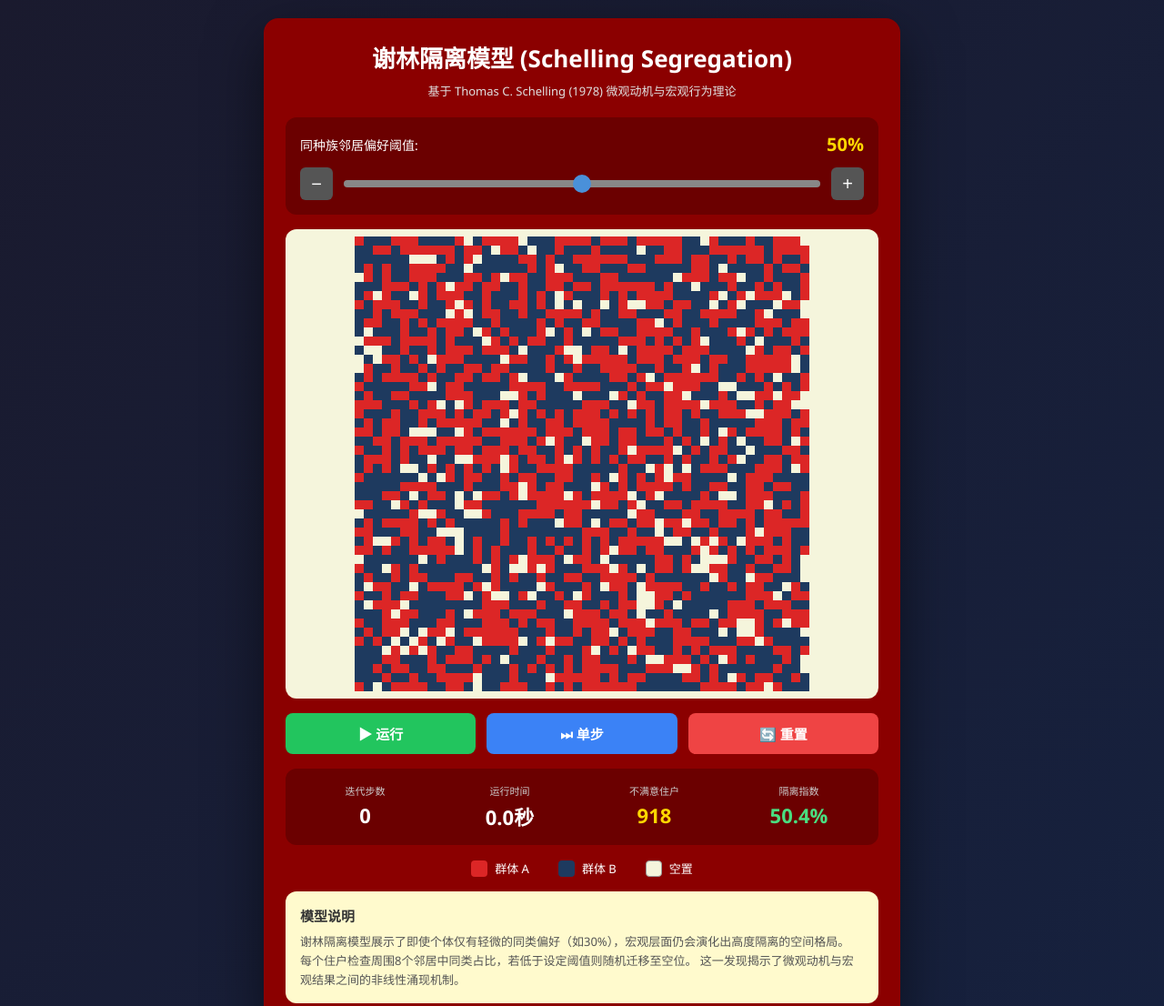
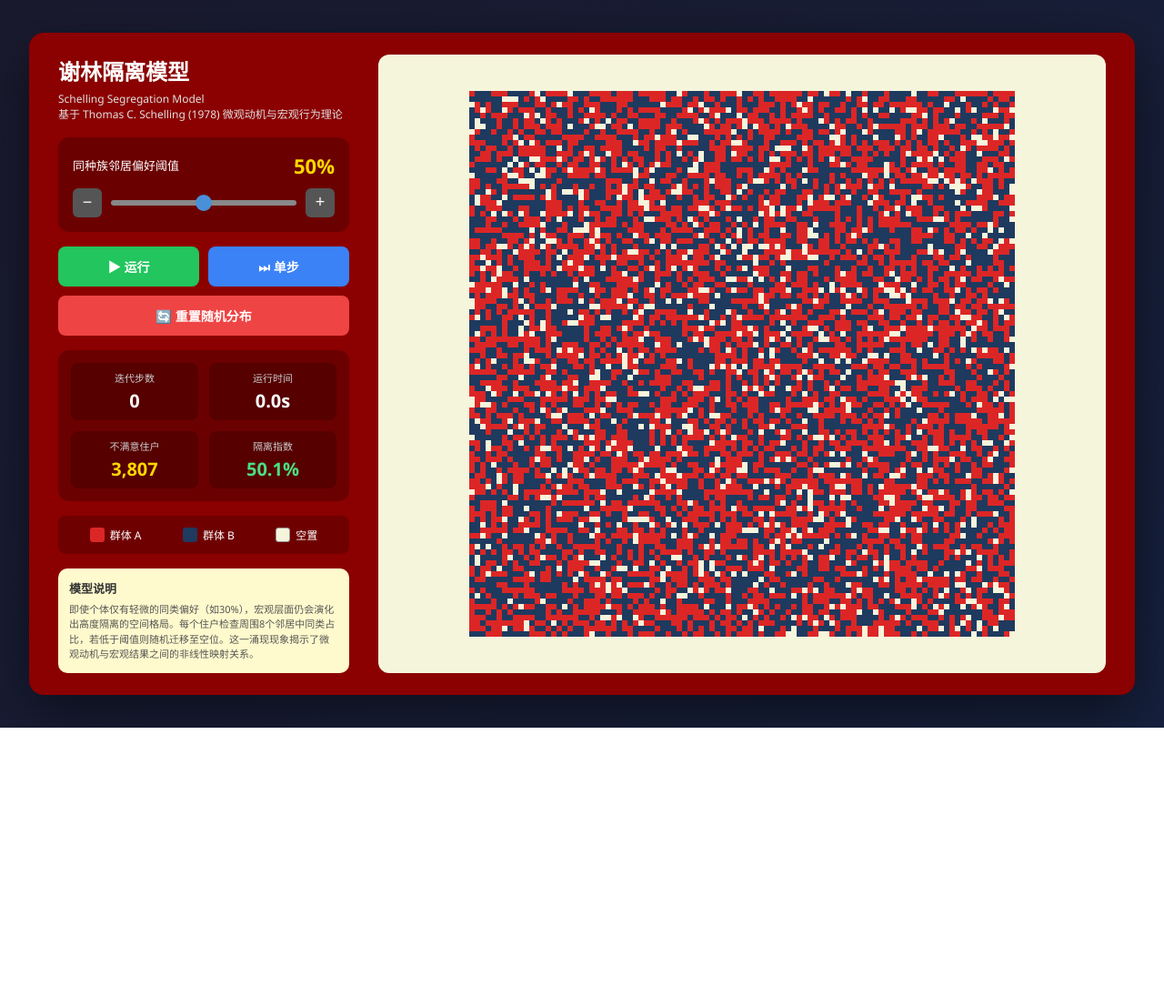
Before and after one commit to dl760704-glitch/schelling-model, a plain HTML site: page index.html in a window 1280 px wide. Shown: the top 1106 px of the page at 91% size. After the commit the page ends 800 px from the top, so only its background shows below. Drawn offline with Linux system fonts and the light colour scheme.

Commit message:
Update index.html

```diff
--- a/index.html
+++ b/index.html
@@ -11,38 +11,55 @@
             box-sizing: border-box;
         }
 
+        html, body {
+            width: 100%;
+            height: 100%;
+            overflow: hidden;
+        }
+
         body {
             font-family: 'Microsoft YaHei', 'Segoe UI', sans-serif;
             background: linear-gradient(135deg, #1a1a2e 0%, #16213e 100%);
-            min-height: 100vh;
             display: flex;
             justify-content: center;
             align-items: center;
-            padding: 20px;
         }
 
         .container {
             background: #8B0000;
             border-radius: 16px;
-            padding: 24px;
+            padding: 24px 32px;
             box-shadow: 0 20px 60px rgba(0,0,0,0.5);
-            max-width: 700px;
-            width: 100%;
+            display: flex;
+            gap: 32px;
+            max-width: 1600px;
+            width: 95%;
+            max-height: 95vh;
+        }
+
+        /* 左侧控制面板 */
+        .left-panel {
+            flex: 0 0 320px;
+            display: flex;
+            flex-direction: column;
+            justify-content: space-between;
+        }
+
+        .header {
+            margin-bottom: 16px;
         }
 
         h1 {
             color: white;
-            text-align: center;
-            font-size: 26px;
-            margin-bottom: 8px;
+            font-size: 24px;
             font-weight: bold;
+            margin-bottom: 6px;
         }
 
         .subtitle {
             color: #e0e0e0;
-            text-align: center;
-            font-size: 13px;
-            margin-bottom: 20px;
+            font-size: 12px;
+            line-height: 1.4;
         }
 
         .control-panel {
@@ -56,34 +73,34 @@
             display: flex;
             justify-content: space-between;
             align-items: center;
-            margin-bottom: 12px;
+            margin-bottom: 10px;
         }
 
         .threshold-label {
             color: white;
-            font-size: 14px;
+            font-size: 13px;
         }
 
         .threshold-value {
             color: #FFD700;
-            font-size: 20px;
+            font-size: 22px;
             font-weight: bold;
         }
 
         .slider-container {
             display: flex;
             align-items: center;
-            gap: 12px;
+            gap: 10px;
         }
 
         .slider-btn {
             background: #555;
             color: white;
             border: none;
-            width: 36px;
-            height: 36px;
+            width: 32px;
+            height: 32px;
             border-radius: 6px;
-            font-size: 20px;
+            font-size: 18px;
             cursor: pointer;
             transition: background 0.2s;
         }
@@ -94,8 +111,8 @@
 
         input[type="range"] {
             flex: 1;
-            height: 8px;
-            border-radius: 4px;
+            height: 6px;
+            border-radius: 3px;
             background: #888;
             outline: none;
             -webkit-appearance: none;
@@ -103,43 +120,31 @@
 
         input[type="range"]::-webkit-slider-thumb {
             -webkit-appearance: none;
-            width: 20px;
-            height: 20px;
+            width: 18px;
+            height: 18px;
             border-radius: 50%;
             background: #4a90d9;
             cursor: pointer;
         }
 
-        .grid-container {
-            background: #F5F5DC;
-            padding: 8px;
-            border-radius: 12px;
+        .buttons {
+            display: flex;
+            flex-direction: column;
+            gap: 10px;
             margin-bottom: 16px;
-            display: flex;
-            justify-content: center;
         }
 
-        #grid {
-            display: grid;
-            gap: 0;
-        }
-
-        .cell {
-            transition: background-color 0.1s;
-        }
-
-        .buttons {
+        .btn-row {
             display: flex;
-            gap: 12px;
-            margin-bottom: 16px;
+            gap: 10px;
         }
 
         .btn {
             flex: 1;
-            padding: 12px 16px;
+            padding: 12px 8px;
             border: none;
             border-radius: 8px;
-            font-size: 15px;
+            font-size: 14px;
             font-weight: bold;
             cursor: pointer;
             transition: all 0.2s;
@@ -181,14 +186,18 @@
         .stats {
             background: #6B0000;
             border-radius: 12px;
-            padding: 16px;
+            padding: 14px;
             display: grid;
-            grid-template-columns: repeat(4, 1fr);
-            gap: 16px;
+            grid-template-columns: repeat(2, 1fr);
+            gap: 12px;
+            margin-bottom: 16px;
         }
 
         .stat-item {
             text-align: center;
+            padding: 8px;
+            background: rgba(0,0,0,0.2);
+            border-radius: 8px;
         }
 
         .stat-label {
@@ -199,7 +208,7 @@
 
         .stat-value {
             color: white;
-            font-size: 22px;
+            font-size: 20px;
             font-weight: bold;
         }
 
@@ -212,22 +221,24 @@
         }
 
         .legend {
-            margin-top: 16px;
             display: flex;
-            justify-content: center;
-            gap: 32px;
+            justify-content: space-around;
+            margin-bottom: 16px;
+            padding: 12px;
+            background: rgba(0,0,0,0.2);
+            border-radius: 8px;
         }
 
         .legend-item {
             display: flex;
             align-items: center;
-            gap: 8px;
+            gap: 6px;
         }
 
         .legend-color {
-            width: 18px;
-            height: 18px;
-            border-radius: 4px;
+            width: 16px;
+            height: 16px;
+            border-radius: 3px;
         }
 
         .legend-color.red {
@@ -245,44 +256,100 @@
 
         .legend-text {
             color: white;
-            font-size: 13px;
+            font-size: 12px;
         }
 
         .info-panel {
             background: #FFFACD;
-            border-radius: 12px;
-            padding: 16px;
-            margin-top: 16px;
+            border-radius: 10px;
+            padding: 12px;
         }
 
         .info-title {
             font-weight: bold;
             color: #333;
-            margin-bottom: 8px;
-            font-size: 15px;
+            margin-bottom: 6px;
+            font-size: 13px;
         }
 
         .info-text {
             color: #555;
-            font-size: 13px;
-            line-height: 1.6;
+            font-size: 11px;
+            line-height: 1.5;
         }
 
-        @media (max-width: 600px) {
+        /* 右侧网格区域 */
+        .right-panel {
+            flex: 1;
+            display: flex;
+            justify-content: center;
+            align-items: center;
+            background: #F5F5DC;
+            border-radius: 12px;
+            padding: 12px;
+            min-width: 0;
+        }
+
+        #grid {
+            display: grid;
+            gap: 0;
+            box-shadow: inset 0 0 20px rgba(0,0,0,0.1);
+        }
+
+        .cell {
+            transition: background-color 0.08s;
+        }
+
+        /* 响应式调整 */
+        @media (max-width: 1200px) {
+            .container {
+                flex-direction: column;
+                max-height: none;
+                height: auto;
+            }
+
+            .left-panel {
+                flex: none;
+            }
+
             .stats {
-                grid-template-columns: repeat(2, 1fr);
+                grid-template-columns: repeat(4, 1fr);
+            }
+
+            .buttons {
+                flex-direction: row;
+            }
+
+            .btn-row {
+                flex: 1;
+            }
+        }
+
+        /* 16:9全屏优化 */
+        @media (min-aspect-ratio: 16/9) {
+            .container {
+                height: 90vh;
+            }
+
+            .right-panel {
+                height: 100%;
             }
         }
     </style>
 </head>
 <body>
     <div class="container">
-        <h1>谢林隔离模型 (Schelling Segregation)</h1>
-        <p class="subtitle">基于 Thomas C. Schelling (1978) 微观动机与宏观行为理论</p>
+        <!-- 左侧控制面板 -->
+        <div class="left-panel">
+            <div>
+                <div class="header">
+                    <h1>谢林隔离模型</h1>
+                    <p class="subtitle">Schelling Segregation Model<br>基于 Thomas C. Schelling (1978) 微观动机与宏观行为理论</p>
+                </div>
 
                 <div class="control-panel">
                     <div class="threshold-header">
-                <span class="threshold-label">同种族邻居偏好阈值:</span>
+                        <span class="threshold-label">同种族邻居偏好阈值</span>
                         <span class="threshold-value" id="thresholdDisplay">50%</span>
                     </div>
                     <div class="slider-container">
@@ -292,14 +359,12 @@
                     </div>
                 </div>
 
-        <div class="grid-container">
-            <div id="grid"></div>
-        </div>
-
                 <div class="buttons">
+                    <div class="btn-row">
                         <button class="btn btn-run" id="runBtn" onclick="toggleRun()">▶ 运行</button>
                         <button class="btn btn-step" onclick="singleStep()">⏭ 单步</button>
-            <button class="btn btn-reset" onclick="resetGrid()">🔄 重置</button>
+                    </div>
+                    <button class="btn btn-reset" onclick="resetGrid()">🔄 重置随机分布</button>
                 </div>
 
                 <div class="stats">
@@ -309,7 +374,7 @@
                     </div>
                     <div class="stat-item">
                         <div class="stat-label">运行时间</div>
-                <div class="stat-value" id="time">0.0秒</div>
+                        <div class="stat-value" id="time">0.0s</div>
                     </div>
                     <div class="stat-item">
                         <div class="stat-label">不满意住户</div>
@@ -335,22 +400,29 @@
                         <span class="legend-text">空置</span>
                     </div>
                 </div>
+            </div>
 
             <div class="info-panel">
                 <div class="info-title">模型说明</div>
                 <p class="info-text">
-                谢林隔离模型展示了即使个体仅有轻微的同类偏好（如30%），宏观层面仍会演化出高度隔离的空间格局。
-                每个住户检查周围8个邻居中同类占比，若低于设定阈值则随机迁移至空位。
-                这一发现揭示了微观动机与宏观结果之间的非线性涌现机制。
+                    即使个体仅有轻微的同类偏好（如30%），宏观层面仍会演化出高度隔离的空间格局。每个住户检查周围8个邻居中同类占比，若低于阈值则随机迁移至空位。这一涌现现象揭示了微观动机与宏观结果之间的非线性映射关系。
                 </p>
+            </div>
+        </div>
+
+        <!-- 右侧网格 -->
+        <div class="right-panel">
+            <div id="grid"></div>
         </div>
     </div>
 
     <script>
         // 配置参数
-        const GRID_SIZE = 50;
-        const CELL_SIZE = 10;
+        const GRID_SIZE = 100;
         const EMPTY_RATIO = 0.1;
+
+        // 动态计算格子大小
+        let CELL_SIZE = 5;
 
         // 状态变量
         let grid = [];
@@ -360,6 +432,18 @@
         let startTime = null;
         let animationId = null;
         let timerInterval = null;
+
+        // 计算最佳格子大小
+        function calculateCellSize() {
+            const rightPanel = document.querySelector('.right-panel');
+            if (!rightPanel) return 5;
+
+            const availableWidth = rightPanel.clientWidth - 24;
+            const availableHeight = rightPanel.clientHeight - 24;
+            const maxSize = Math.min(availableWidth, availableHeight);
+
+            return Math.max(3, Math.floor(maxSize / GRID_SIZE));
+        }
 
         // 初始化网格
         function initGrid() {
@@ -382,10 +466,13 @@
 
         // 渲染网格
         function renderGrid() {
+            CELL_SIZE = calculateCellSize();
+
             const gridEl = document.getElementById('grid');
             gridEl.innerHTML = '';
             gridEl.style.gridTemplateColumns = `repeat(${GRID_SIZE}, ${CELL_SIZE}px)`;
             gridEl.style.width = `${GRID_SIZE * CELL_SIZE}px`;
+            gridEl.style.height = `${GRID_SIZE * CELL_SIZE}px`;
 
             for (let i = 0; i < GRID_SIZE; i++) {
                 for (let j = 0; j < GRID_SIZE; j++) {
@@ -394,8 +481,6 @@
                     cell.style.width = `${CELL_SIZE}px`;
                     cell.style.height = `${CELL_SIZE}px`;
                     cell.style.backgroundColor = getCellColor(grid[i][j]);
-                    cell.dataset.row = i;
-                    cell.dataset.col = j;
                     gridEl.appendChild(cell);
                 }
             }
@@ -467,7 +552,7 @@
                 }
             }
 
-            document.getElementById('unhappy').textContent = unhappy;
+            document.getElementById('unhappy').textContent = unhappy.toLocaleString();
             document.getElementById('segregation').textContent =
                 (agentCount > 0 ? (totalSameRatio / agentCount * 100).toFixed(1) : 0) + '%';
 
@@ -513,7 +598,8 @@
                 [unhappyAgents[i], unhappyAgents[j]] = [unhappyAgents[j], unhappyAgents[i]];
             }
 
-            const movedCount = Math.min(unhappyAgents.length, Math.max(1, Math.floor(unhappyAgents.length * 0.3)));
+            // 每步移动更多智能体以加速收敛
+            const movedCount = Math.min(unhappyAgents.length, Math.max(10, Math.floor(unhappyAgents.length * 0.2)));
             const availableEmpty = [...emptyCells];
             const changedCells = [];
 
@@ -584,7 +670,7 @@
             }
 
             animationId = requestAnimationFrame(() => {
-                setTimeout(runSimulation, 30);
+                setTimeout(runSimulation, 20);
             });
         }
 
@@ -592,7 +678,7 @@
         function updateTimer() {
             if (startTime) {
                 const elapsed = ((Date.now() - startTime) / 1000).toFixed(1);
-                document.getElementById('time').textContent = elapsed + '秒';
+                document.getElementById('time').textContent = elapsed + 's';
             }
         }
 
@@ -618,7 +704,7 @@
             steps = 0;
             startTime = null;
             document.getElementById('steps').textContent = '0';
-            document.getElementById('time').textContent = '0.0秒';
+            document.getElementById('time').textContent = '0.0s';
             calculateMetrics();
         }
 
@@ -637,11 +723,23 @@
             updateThreshold(newValue);
         }
 
+        // 窗口大小变化时重新渲染
+        let resizeTimeout;
+        window.addEventListener('resize', () => {
+            clearTimeout(resizeTimeout);
+            resizeTimeout = setTimeout(() => {
+                renderGrid();
+            }, 200);
+        });
+
         // 初始化
         window.onload = function() {
             initGrid();
+            // 延迟渲染以确保DOM尺寸正确
+            setTimeout(() => {
                 renderGrid();
                 calculateMetrics();
+            }, 50);
         };
     </script>
 </body>
```
Lines whose indentation alone changed are shown as unchanged.
